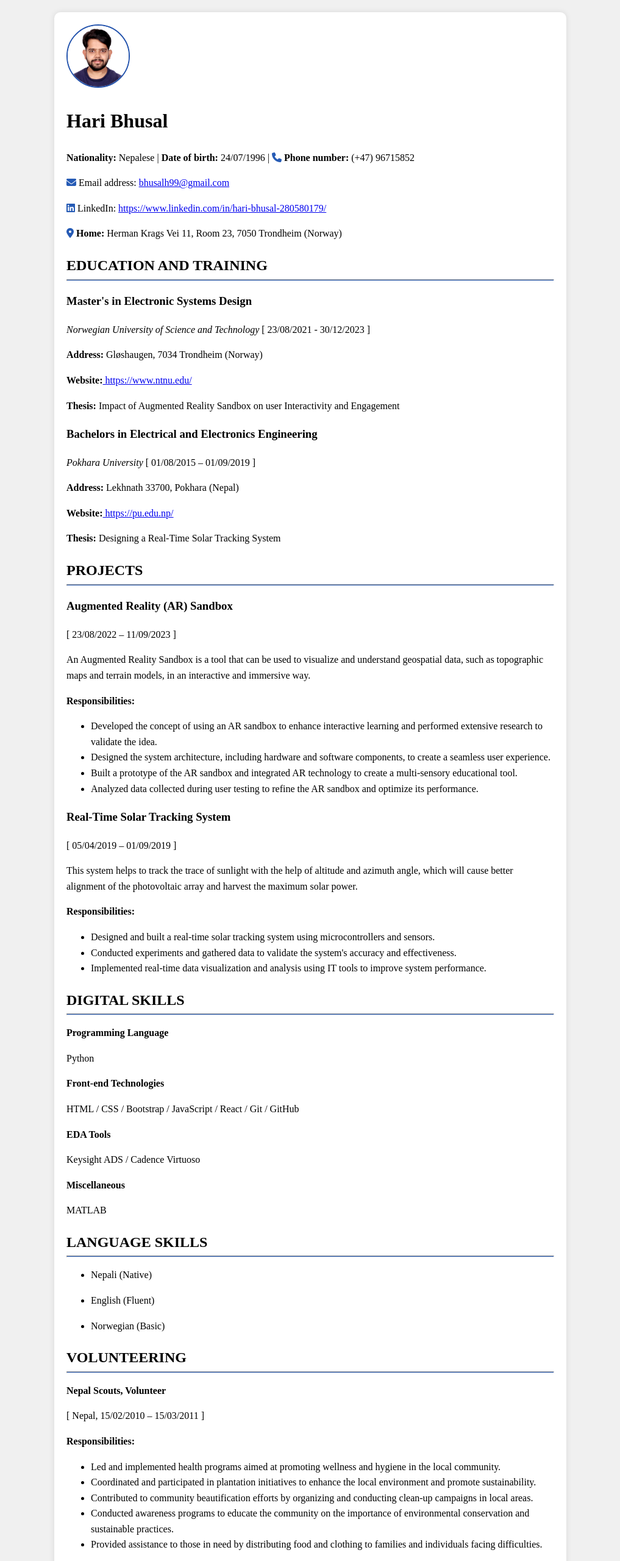
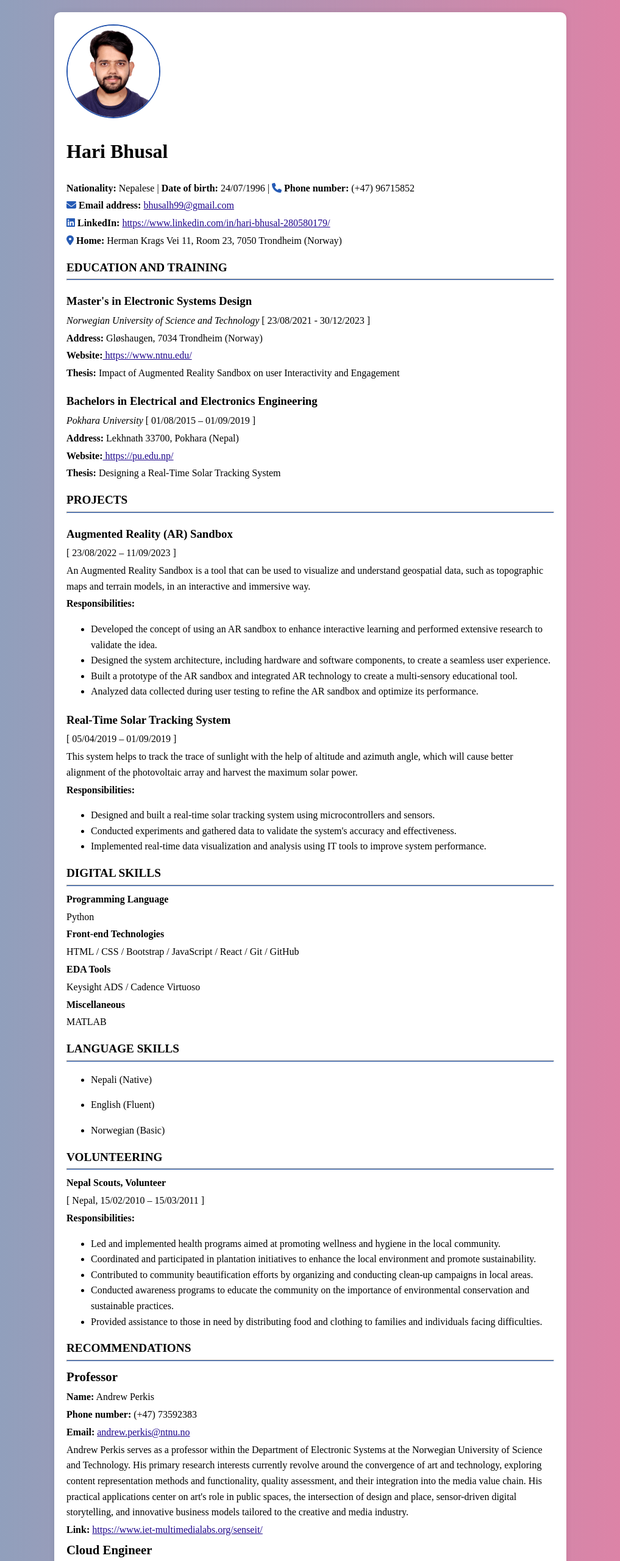
Before and after one commit to Haribhusal320/Curriculum-Vitae, a plain HTML site: page index.html in a window 1280 px wide. Shown: the top 2560 px of the page at 61% size, without its empty margins (131-1148 px from the left). Drawn offline with Linux system fonts and the light colour scheme.

Commit message:
Styling updates

```diff
--- a/index.css
+++ b/index.css
@@ -1,13 +1,13 @@
-
+/* General styles for the entire page */
 body{
-    background-color: #f0f0f0;
+    background: linear-gradient(to right,#87a3bf, #e680a4);
     margin: 0;
     padding: 20px;
     box-sizing: border-box;
     line-height: 1.6;
-
 }
 
+/* Container styles for the CV content */
 .cv-container{
     background-color: white;
     padding: 20px;
@@ -15,27 +15,56 @@ body{
     box-shadow: 0 0 10px rgba(0, 0, 0, 0.1);
     max-width: 800px;
     margin: auto;
-
 }
 
+/* Profile image styling */
 .image{
-    height: 100px;
-    width: 100px;
+    height: 150px;
+    width: 150px;
     border: 2px solid #2353ad;
     border-radius: 50%;
     position: relative;
+}
+
+/* Link styling */
+a {
+    color: #1d048b;
+}
 
 
-}
+/* Horizontal rule styling */
 hr {
-    /* color: #265bb5; */
     background-color: #265bb5;
     height: 1px;
     margin-top: 0.2em;
 }
 
 h2{
-    font-size: 1.5em;
+    font-size: 1.2em;
    margin-bottom: 0px;
+}
 
+.cv-container div h3 {
+   margin-bottom: 0.2em;
 }
+
+.cv-container div p {
+    margin-top: 0;
+    margin-bottom: 0.2em;
+}
+
+ .recommendations{
+    font-size: 1.3em;
+ }
+
+ /* Responsive styles for smaller screens */
+@media screen and (max-width: 600px) {
+    .cv-container {
+        padding: 10px;
+    }
+
+    .image {
+        height: 120px;
+        width: 120px;
+    }
+}
--- a/index.html
+++ b/index.html
@@ -13,20 +13,20 @@
     <div class="cv-container">
         <!-- Header Section -->
         <header>
-            <div class="profile-container">
+            <div>
                 <img src="Hari.JPG" class="image" alt="Profile Image">
-                <div class="details">
+                <div>
                     <h1 class="name">Hari Bhusal</h1>
                     <p><b>Nationality:</b> Nepalese | <b>Date of birth:</b> 24/07/1996 | <i class="fa-solid fa-phone"
                             style="color: #265bb5;"></i><b> Phone number:</b> (+47) 96715852</p>
-                    <p><i class="fa-solid fa-envelope" style="color: #265bb5;"></i> Email address: <a
+                    <p><i class="fa-solid fa-envelope" style="color: #265bb5;"></i> <b>Email address:</b> <a
                             href="mailto:bhusalh99@gmail.com"> bhusalh99@gmail.com</a></p>
-                    <p><i class="fa-brands fa-linkedin" style="color: #265bb5;"></i> LinkedIn: <a
+                    <p><i class="fa-brands fa-linkedin" style="color: #265bb5;"></i> <b>LinkedIn:</b> <a
                             href="https://www.linkedin.com/in/hari-bhusal-280580179/">https://www.linkedin.com/in/hari-bhusal-280580179/</a>
                     </p>
                     <p><i class="fa-solid fa-location-dot" style="color: #265bb5;"></i> <b>Home:</b> Herman Krags Vei
                         11, Room 23, 7050 Trondheim (Norway)</p>
-                </div>
+                    </div>
             </div>
         </header>
 
@@ -40,7 +40,7 @@
                 <p><b>Address:</b> Gløshaugen, 7034 Trondheim (Norway)</p>
                 <p><b>Website:</b><a href="https://www.ntnu.edu/"> https://www.ntnu.edu/</a></p>
                 <p><b>Thesis:</b> Impact of Augmented Reality Sandbox on user Interactivity and Engagement</p>
-            </div>
+
 
             <div>
                 <h3>Bachelors in Electrical and Electronics Engineering</h3>
@@ -142,11 +142,11 @@
         </section>
 
         <!-- Recommendations Section -->
-        <section class="recommendations">
+        <section id="recommendations">
             <h2>RECOMMENDATIONS</h2>
             <hr>
             <div>
-                <p><b>Professor</b></p>
+                <p class="recommendations"><b>Professor</b></p>
                 <p><b>Name:</b> Andrew Perkis</p>
                 <p><b>Phone number:</b> (+47) 73592383</p>
                 <p><b>Email:</b> <a href="mailto:andrew.perkis@ntnu.no">andrew.perkis@ntnu.no</a></p>
@@ -162,7 +162,7 @@
             </div>
 
             <div>
-                <p><b>Cloud Engineer</b></p>
+                <p class="recommendations"><b>Cloud Engineer</b></p>
                 <p><b>Name:</b> Aabhusan Maharjan</p>
                 <p><b>Phone number:</b> (+47) 96812010</p>
                 <p><b>Email:</b> <a href="mailto:aabhusan.maharjan@signicat.com">aabhusan.maharjan@signicat.com</a></p>
```
Also changed, not shown: 1 other file.
